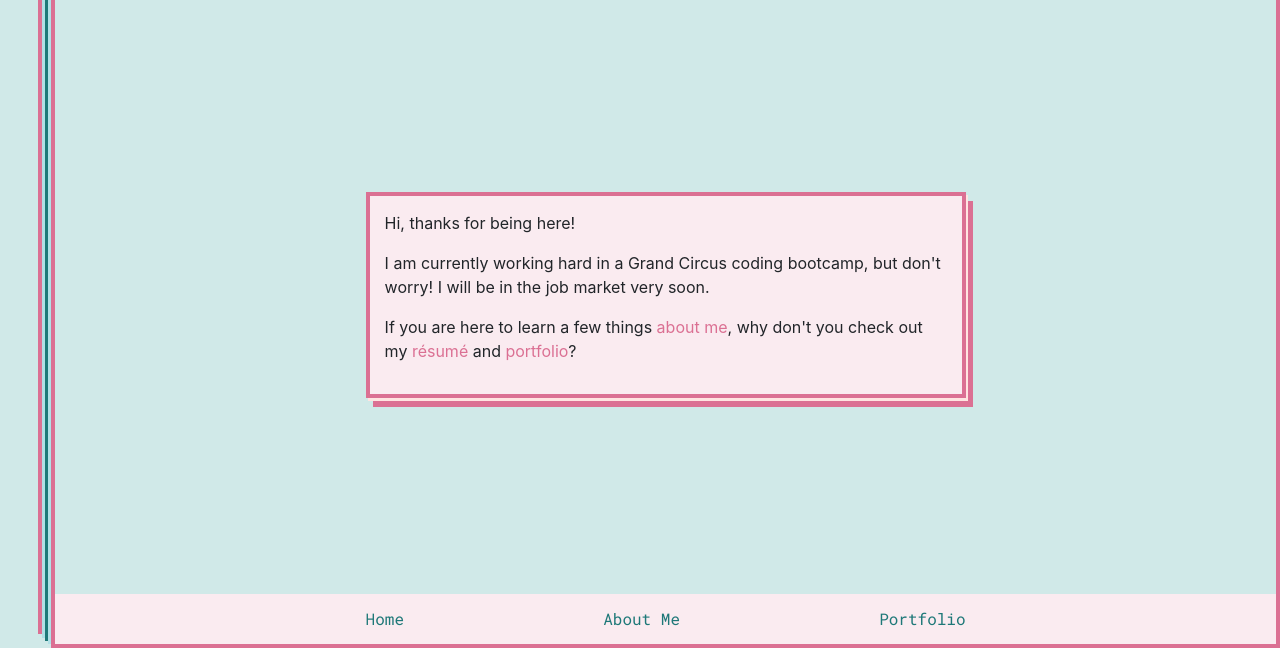
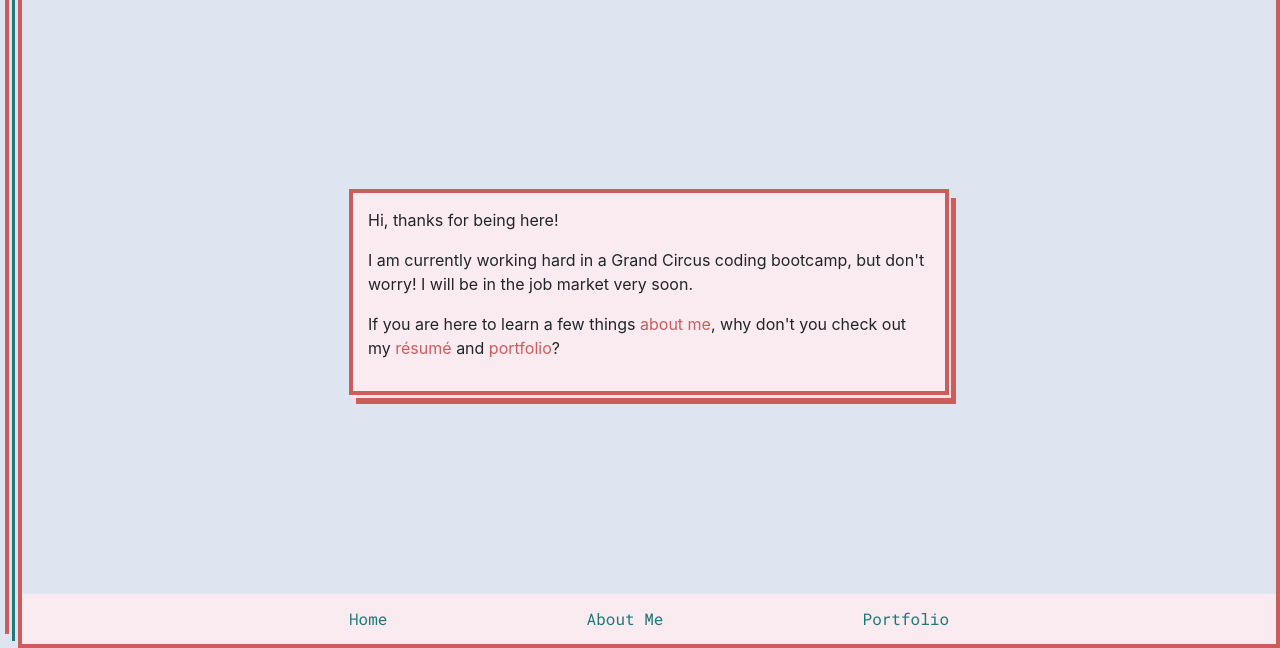
Before and after one commit to devjaq/my_site, a plain HTML site: page index.html in a window 1280 px wide. Shown: the part 152-800 px from the top of the page. Drawn offline with nearby package versions, Linux system fonts and the light colour scheme; some packages are replaced by stand-ins of ours; a web font is replaced by a local one.

Commit message:
colors look like toothpaste now, but whatever

```diff
--- a/styles/style.css
+++ b/styles/style.css
@@ -15,8 +15,10 @@ body {
   flex-direction: column;
   justify-content: flex-end;
   align-items: flex-end;
-  /* background-color: powderblue; */
-  background-color: rgb(208, 233, 232);
+  background-color: rgb(223, 229, 240);
+  /* background-color: rgb(208, 233, 232); */
+
+  padding: 18px 0 0 18px;
 }
 
 header {
@@ -74,18 +76,19 @@ nav {
 
   margin: 0 auto;
 
+  border: 4px solid indianred;
+
   box-shadow:
-  -3px -4px powderblue,
+  -3px -4px rgb(223, 229, 240),
   /* 5px -9px rgb(30,120,120), */
   /* 4px -6px rgb(30,120,120), */
-  /* 5px -10px palevioletred */
-  /* 5px -7px palevioletred, */
+  /* 5px -10px indianred */
+  /* 5px -7px indianred, */
   -5px -7px rgb(30,120,120),
-  -8px -10px powderblue,
-  -10px -14px palevioletred;
+  -8px -10px rgb(223, 229, 240),
+  -10px -14px indianred;
   /* ,3px 7px 50px rgb(30,120,120); */
 
-  border: 4px solid palevioletred;
 
   border-top-left-radius: 35%;
   border-top-right-radius: 60%;
@@ -156,7 +159,7 @@ overflow-y: scroll;
 }
 
 a {
-  color: palevioletred;
+  color: indianred;
   text-shadow: 0 0 5px ,
 }
 
@@ -197,16 +200,16 @@ nav {
 }
 
 .fifties-border {
-  border: 4px solid palevioletred;
+  border: 4px solid indianred;
   /* border-radius: 34px; */
 
   background-color:rgb(250, 235, 240);
 
   box-shadow:
   2px 3px mistyrose,
-  /* 0px 9px palevioletred,
-  7px 0px palevioletred, */
-  7px 9px palevioletred;
+  /* 0px 9px indianred,
+  7px 0px indianred, */
+  7px 9px indianred;
 
 
 }
@@ -214,28 +217,30 @@ nav {
 .special {
   box-sizing: border-box;
 
-  height: 97%;
-  width: 96%;
+  height: 100%;
+  width: 100%;
 
   display: flex;
   flex-direction: column;
   justify-content: space-between;
   align-items: center;
 
+
+
   overflow-y: scroll;
   /* overflow-x: hidden; */
 
-  border: 4px solid palevioletred;
+  border: 4px solid indianred;
   border-top-left-radius: 45px;
   box-shadow:
-  -3px -4px powderblue,
+  -3px -4px rgb(223, 229, 240),
   /* 5px -9px rgb(30,120,120), */
   /* 4px -6px rgb(30,120,120), */
-  /* 5px -10px palevioletred */
-  /* 5px -7px palevioletred, */
+  /* 5px -10px indianred */
+  /* 5px -7px indianred, */
   -6px -7px rgb(30,120,120),
-  -9px -10px powderblue,
-  -13px -14px palevioletred;
+  -9px -10px rgb(223, 229, 240),
+  -13px -14px indianred;
 
 
 /* position: fixed; */
```
